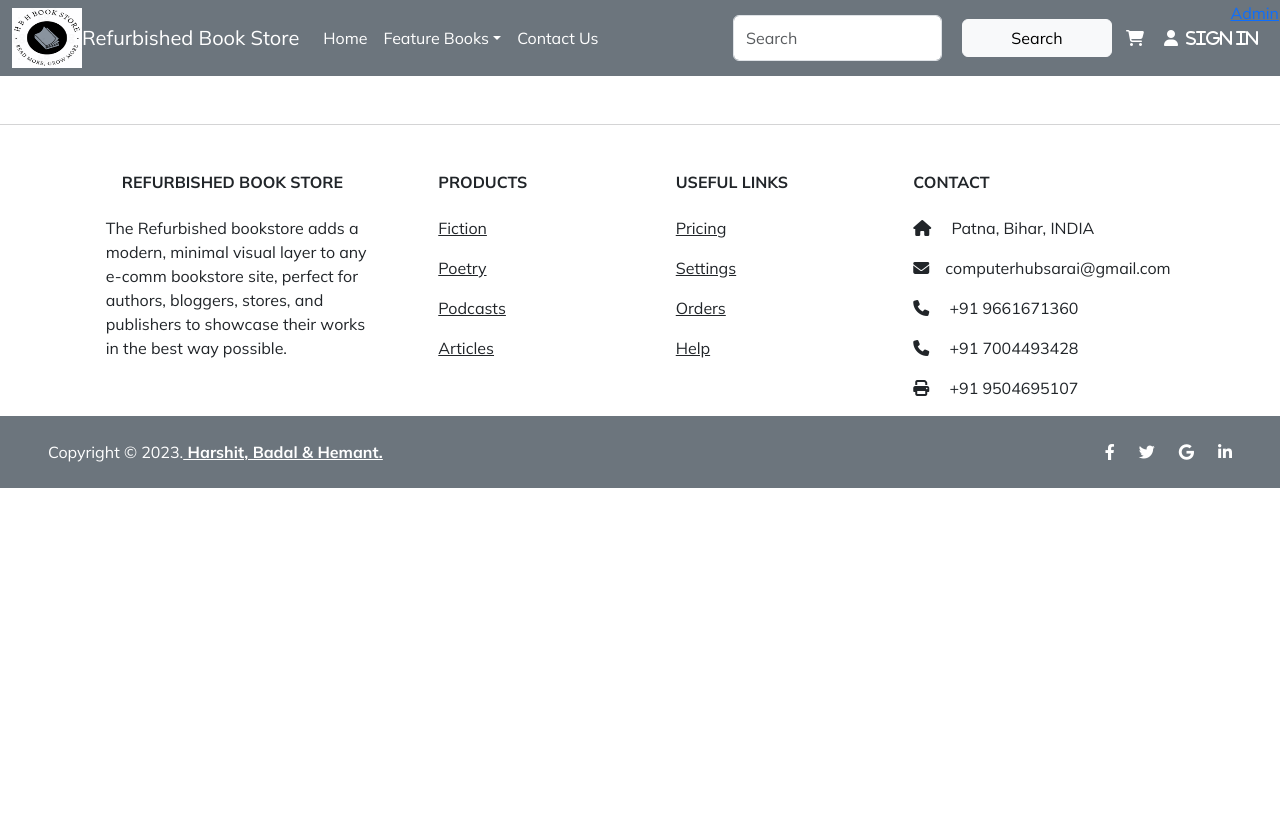
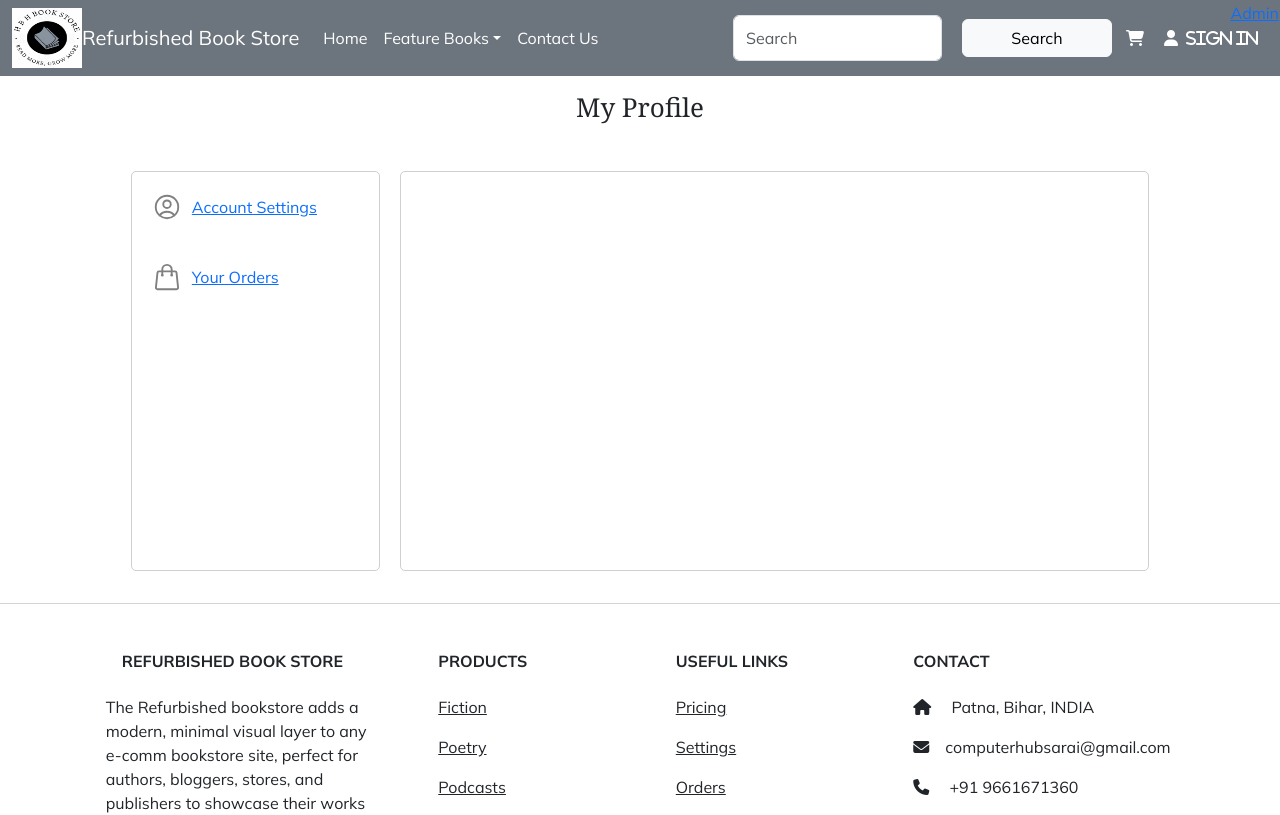
Before and after one commit to imbadalanand/Final-year, a React (Create React App) app: page /UserProfile/1 in a window 1280 px wide. Shown: the top 815 px of the page. Built offline with nearby package versions, Linux system fonts and the light colour scheme; some icons are missing.

Commit message:
admin login

```diff
--- a/db.json
+++ b/db.json
@@ -315,6 +315,18 @@
   ],
   "users": [
     {
+
+      "id": "badal",
+      "name": "badal",
+      "password": "12345",
+      "email": "hascvhcs@gamai.com",
+      "phone": "95046951207",
+      "country": "india",
+      "address": "sarai",
+      "gender": "male"
+    },
+    {
+
       "id": "hemant",
       "name": "hemant raj",
       "password": "12345",
@@ -344,11 +356,36 @@
       "gender": "male"
     },
     {
-      "name": "Hemant Raj",
-      "email": "hemantraj202@gmail.com",
-      "phone": "07004493428",
-      "active": true,
-      "id": "cMwXrdS"
+      "id": "sujit1",
+      "name": "sujit kama",
+      "password": "1234",
+      "email": "sujit@12233",
+      "phone": "1234567890",
+      "country": "india",
+      "address": "bihffdghg",
+      "gender": "male"
+    }
+  ],
+  "admin": [
+    {
+      "id": "sujit1",
+      "name": "Admin Sujit",
+      "password": "1234",
+      "email": "sujit@12233",
+      "phone": "1234567890",
+      "country": "india",
+      "address": "bihffdghg",
+      "gender": "male"
+    },
+    {
+      "id": "hemant",
+      "name": "Admin hemant",
+      "password": "12345",
+      "email": "hemant@gmail.com",
+      "phone": "7004493428",
+      "country": "india",
+      "address": "bihffhuh",
+      "gender": "male"
     },
     {
       "id": "harshit",
@@ -366,5 +403,6 @@
   ],
   "orders": [
     {}
+
   ]
 }
--- a/src/App.js
+++ b/src/App.js
@@ -24,6 +24,7 @@ import ProductCreate from "./components/Admin/Product/ProductCreate";
 import ProductDetails from "./components/Admin/Product/ProductDetails";
 import ProductEdit from "./components/Admin/Product/ProductEdit";
 import Order from "./components/Admin/Order/Order";
+import  UserProfile  from "./components/User/UserProfile";
 
 function App() {
   console.log(process.env);
@@ -63,6 +64,7 @@ function App() {
           <Route path="/product/detail/:productid" element={<ProductDetails/>} />
           <Route path="/product/edit/:productid" element={<ProductEdit/>} />
           <Route path="/Order" element={<Order/>} />
+          <Route path="/UserProfile/:activepage" element={<UserProfile/>} />
 
             </Routes>
           </main>
--- a/src/components/ContextCart.js
+++ b/src/components/ContextCart.js
@@ -63,7 +63,7 @@ const ContextCart = (props) => {
             Total-Amount : <span>₹ {props.cart.totalAmount}</span>
           </h3>
           <button>checkout</button>
-          <button className="clear-cart" onClick={props.clearCart}>
+          <button className="clear-cart" >
             Clear Cart
           </button>
         </div>
--- a/src/components/Navbar.js
+++ b/src/components/Navbar.js
@@ -28,12 +28,13 @@ const Navbar = () => {
   const handleLogout = () => {
     localStorage.removeItem("loggedin");
     localStorage.removeItem("user");
-    navigate("/Login");
+    localStorage.removeItem("admin");
+    navigate("/");
   };
 
   return (
     <>
-      {/* <Link to={"/login"}>Logout</Link> */}
+
       <nav className="navbar navbar-expand-lg bg-secondary text-white">
         <div className="container-fluid" style={{ color: "white" }}>
           <img src="../images/logo.png" style={{ width: "70px", height: "60px" }} alt="" />
@@ -136,7 +137,8 @@ const Navbar = () => {
             <NavDropdown title={userInfo.name} id="username">
                 <Link to='/profile'>
                     <NavDropdown.Item>
-                        Profile
+
+                        <Link to="/UserProfile/accountsettings">Profile</Link>
                     </NavDropdown.Item>
                     <NavDropdown.Item onClick={handleLogout}>
                         Logout
--- /dev/null
+++ b/src/components/User/AccountSettings.js
@@ -0,0 +1,8 @@
+import React from 'react'
+import './accountsetting.css'
+ const AccountSettings = () => {
+  return (
+    <div>AccountSettings</div>
+  )
+}
+export default AccountSettings;
--- /dev/null
+++ b/src/components/User/UserProfile.js
@@ -0,0 +1,25 @@
+import React from "react";
+import { useParams } from "react-router-dom";
+import UserSidebar from "./UserSidebar";
+import AccountSettings from "./AccountSettings";
+import "./userprofile.css";
+
+const UserProfile = () => {
+  const { activepage } = useParams();
+  alert(activepage);
+  return (
+    <div className="userprofile">
+      <h1>My Profile</h1>
+
+      <div className="userprofilein">
+        <div className="left">
+          <UserSidebar activepage={activepage} />
+        </div>
+        <div className="right">
+          {activepage === "accountsettings" && <AccountSettings />}
+        </div>
+      </div>
+    </div>
+  );
+};
+export default UserProfile;
--- /dev/null
+++ b/src/components/User/UserSidebar.js
@@ -0,0 +1,62 @@
+import React from "react";
+import "./usersidebar.css";
+import { Link } from "react-router-dom";
+const UserSidebar = ({ activepage }) => {
+  return (
+    <div className="usersidebar">
+      {activepage === "accountsettings" ? (
+        <div className="s2">
+          <svg xmlns="http://www.w3.org/2000/svg" fill="none" viewBox="0 0 24 24" strokeWidth={1.5} stroke="currentColor" className="w-6 h-6">
+            <path
+              strokeLinecap="round"
+              strokeLinejoin="round"
+              d="M17.982 18.725A7.488 7.488 0 0012 15.75a7.488 7.488 0 00-5.982 2.975m11.963 0a9 9 0 10-11.963 0m11.963 0A8.966 8.966 0 0112 21a8.966 8.966 0 01-5.982-2.275M15 9.75a3 3 0 11-6 0 3 3 0 016 0z"
+            />
+          </svg>
+          <span>Account Settings</span>
+        </div>
+      ) : (
+        <Link to='/UserProfile/accountsettings'>
+          <div className="s1">
+          <svg xmlns="http://www.w3.org/2000/svg" fill="none" viewBox="0 0 24 24" strokeWidth={1.5} stroke="currentColor" className="w-6 h-6">
+            <path
+              strokeLinecap="round"
+              strokeLinejoin="round"
+              d="M17.982 18.725A7.488 7.488 0 0012 15.75a7.488 7.488 0 00-5.982 2.975m11.963 0a9 9 0 10-11.963 0m11.963 0A8.966 8.966 0 0112 21a8.966 8.966 0 01-5.982-2.275M15 9.75a3 3 0 11-6 0 3 3 0 016 0z"
+            />
+          </svg>
+          <span>Account Settings</span>
+        </div>
+        </Link>
+      )}
+      {activepage === "yourorders" ? (
+        <div className="s2">
+          <svg xmlns="http://www.w3.org/2000/svg" fill="none" viewBox="0 0 24 24" strokeWidth={1.5} stroke="currentColor" className="w-6 h-6">
+            <path
+              strokeLinecap="round"
+              strokeLinejoin="round"
+              d="M15.75 10.5V6a3.75 3.75 0 10-7.5 0v4.5m11.356-1.993l1.263 12c.07.665-.45 1.243-1.119 1.243H4.25a1.125 1.125 0 01-1.12-1.243l1.264-12A1.125 1.125 0 015.513 7.5h12.974c.576 0 1.059.435 1.119 1.007zM8.625 10.5a.375.375 0 11-.75 0 .375.375 0 01.75 0zm7.5 0a.375.375 0 11-.75 0 .375.375 0 01.75 0z"
+            />
+          </svg>
+
+          <span>Your Orders</span>
+        </div>
+      ) : (
+        <Link to="/UserProfile/yourorders">
+          <div className="s1">
+          <svg xmlns="http://www.w3.org/2000/svg" fill="none" viewBox="0 0 24 24" strokeWidth={1.5} stroke="currentColor" className="w-6 h-6">
+            <path
+              strokeLinecap="round"
+              strokeLinejoin="round"
+              d="M15.75 10.5V6a3.75 3.75 0 10-7.5 0v4.5m11.356-1.993l1.263 12c.07.665-.45 1.243-1.119 1.243H4.25a1.125 1.125 0 01-1.12-1.243l1.264-12A1.125 1.125 0 015.513 7.5h12.974c.576 0 1.059.435 1.119 1.007zM8.625 10.5a.375.375 0 11-.75 0 .375.375 0 01.75 0zm7.5 0a.375.375 0 11-.75 0 .375.375 0 01.75 0z"
+            />
+          </svg>
+
+          <span>Your Orders</span>
+        </div>
+        </Link>
+      )}
+    </div>
+  );
+};
+export default UserSidebar;
--- /dev/null
+++ b/src/components/User/userprofile.css
@@ -0,0 +1,27 @@
+.userprofile{
+    display: flex;
+    flex-direction: column;
+}
+
+.userprofilein{
+    display: flex;
+    width: 100%;
+    justify-content: center;
+    margin-top: 5vh;
+    gap: 20px;
+}
+
+.userprofile .userprofilein .left{
+    width: 20%;
+    /* background-color: aqua; */
+    border: 1px solid rgb(207,207,207);
+    border-radius: 5px;
+    min-height: 50vh;
+}
+.userprofile .userprofilein .right{
+    width: 60%;
+    /* background-color: aqua; */
+    border: 1px solid rgb(207,207,207);
+    border-radius: 5px;
+    min-height: 50vh;
+}
--- /dev/null
+++ b/src/components/User/usersidebar.css
@@ -0,0 +1,33 @@
+.usersidebar{
+    width: 100%;
+    height: 100%;
+    display: flex;
+    flex-direction: column;
+
+}
+
+.usersidebar .s1, .usersidebar .s2{
+    display: flex;
+    align-items: center;
+    gap: 10px;
+    padding: 20px;
+}
+.usersidebar svg{
+    color: gray;
+    width: 30px;
+    height: 30px;
+}
+
+.usersidebar .s1:hover{
+    background-color: rgb(246,246,246);
+    cursor: pointer;
+    color: grey;
+    border-radius: 5px;
+}
+
+.usersidebar .s2{
+    background-color: rgb(246,246,246);
+    cursor: pointer;
+    color: grey;
+    border-radius: 5px;
+}
```
Also changed, not shown: src/components/Admin/AdminLogin.js (+75 -38 lines), src/components/User/accountsetting.css (added).
